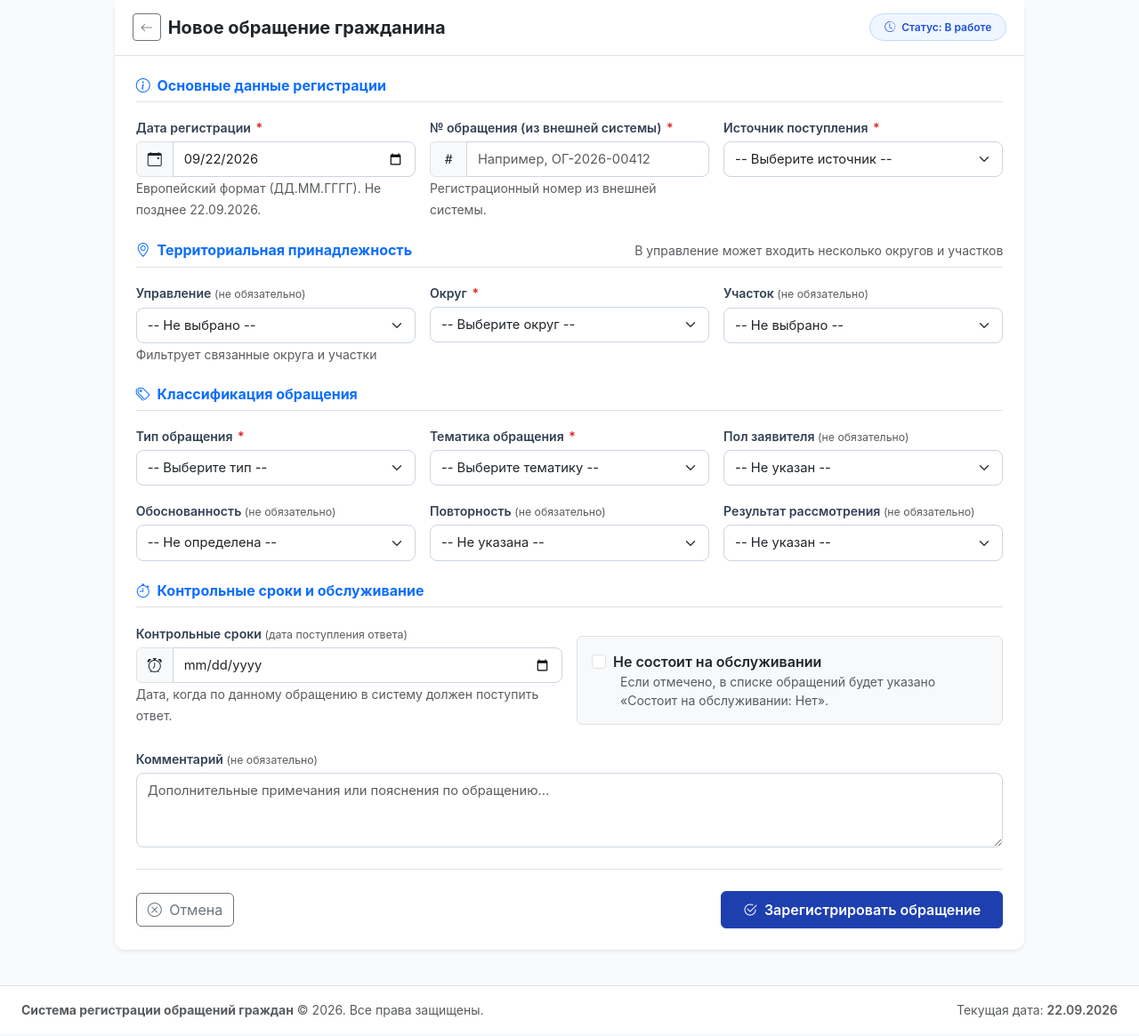
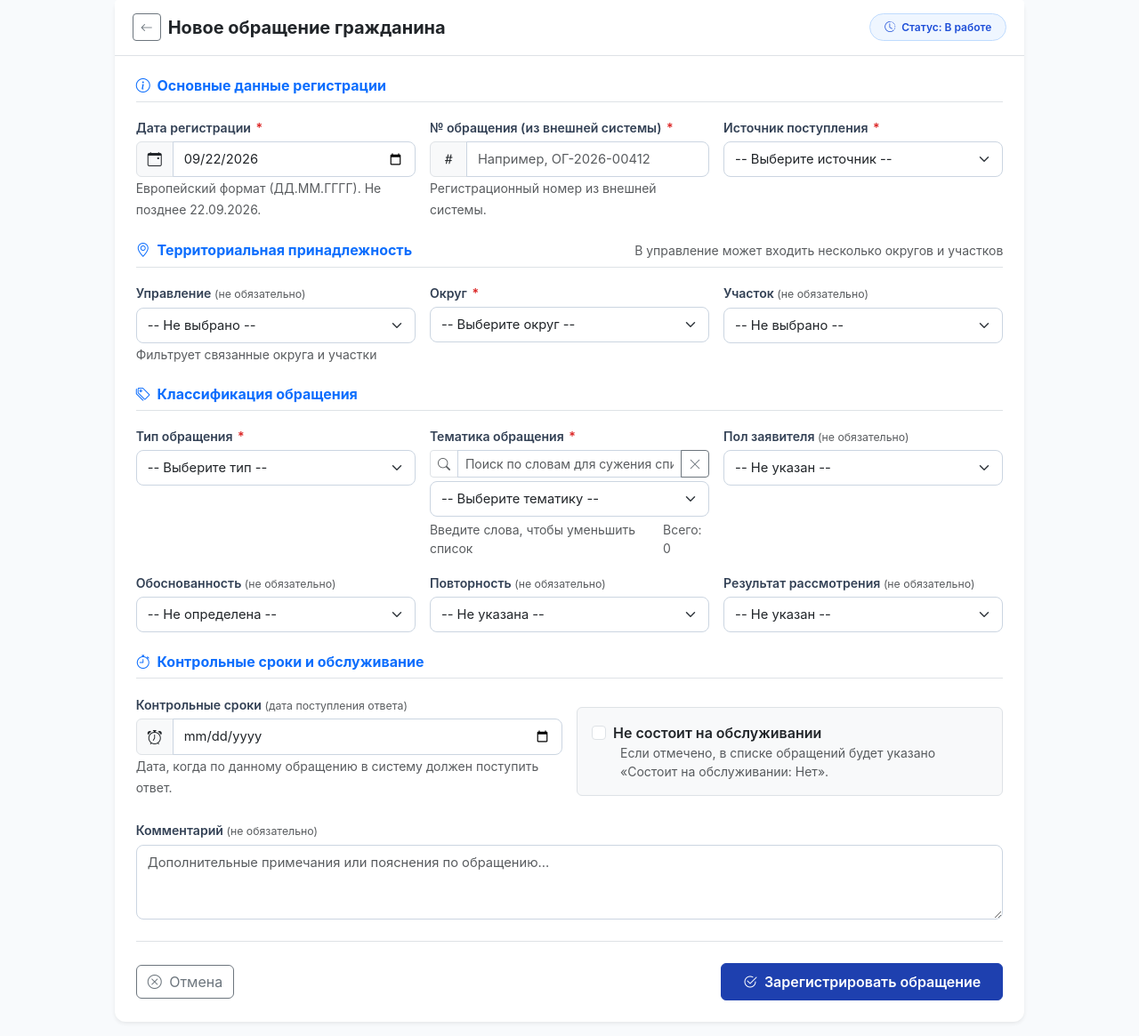
Before and after one commit to brookhut/system_for_registering_citizens_appeals, a Flask app: page /appeals/new in a window 1280 px wide. Shown: the part 119-1284 px from the top of the page at 89% size. Before the commit the page ends 1263 px from the top, so only its background shows below. Run offline with Flask 3, Linux system fonts and the light colour scheme; a user stored in the database is signed in; data that the repository does not hold is empty; some libraries are stand-ins or nearby versions.

Commit message:
Add search input to filter and reduce topic selection list
Co-authored-by: arena-agent <297053741+arena-agent@users.noreply.github.com>

```diff
--- a/app/static/js/main.js
+++ b/app/static/js/main.js
@@ -117,4 +117,107 @@ document.addEventListener('DOMContentLoaded', function () {
             }
         });
     }
+
+    // 4. Поиск и фильтрация списка тематик по словам при создании и редактировании обращения
+    const topicSelect = document.getElementById('topic_id');
+    const topicSearch = document.getElementById('topic_search');
+    const topicSearchClear = document.getElementById('topic_search_clear');
+    const topicSearchCount = document.getElementById('topic_search_count');
+
+    if (topicSelect && topicSearch) {
+        // Кешируем исходный список вариантов
+        const allTopicOptions = [];
+        for (let i = 0; i < topicSelect.options.length; i++) {
+            const opt = topicSelect.options[i];
+            allTopicOptions.push({
+                value: opt.value,
+                text: opt.textContent.trim(),
+                selected: opt.selected
+            });
+        }
+
+        const totalTopicsCount = allTopicOptions.filter(o => o.value !== '').length;
+        if (topicSearchCount) {
+            topicSearchCount.textContent = `Всего: ${totalTopicsCount}`;
+        }
+
+        function filterTopics() {
+            const query = topicSearch.value.trim().toLowerCase();
+            const words = query ? query.split(/\s+/).filter(Boolean) : [];
+            const currentSelectedVal = topicSelect.value;
+
+            const placeholder = allTopicOptions.find(o => o.value === '');
+            const items = allTopicOptions.filter(o => o.value !== '');
+
+            // Все введенные пользователем слова должны входить в название тематики (в любом порядке)
+            const matchedItems = items.filter(item => {
+                if (words.length === 0) return true;
+                const lowerText = item.text.toLowerCase();
+                return words.every(word => lowerText.includes(word));
+            });
+
+            // Пересобираем выпадающий список
+            topicSelect.innerHTML = '';
+            if (placeholder) {
+                const pOpt = document.createElement('option');
+                pOpt.value = placeholder.value;
+                pOpt.textContent = placeholder.text;
+                topicSelect.appendChild(pOpt);
+            }
+
+            let matchFoundForCurrent = false;
+            matchedItems.forEach(item => {
+                const opt = document.createElement('option');
+                opt.value = item.value;
+                opt.textContent = item.text;
+                if (item.value === currentSelectedVal) {
+                    opt.selected = true;
+                    matchFoundForCurrent = true;
+                }
+                topicSelect.appendChild(opt);
+            });
+
+            // Если текущее выбранное значение не входит в отфильтрованный список
+            if (!matchFoundForCurrent) {
+                if (matchedItems.length === 1 && words.length > 0) {
+                    // Если совпадение ровно одно, автоматически выбираем его
+                    topicSelect.value = matchedItems[0].value;
+                } else if (words.length > 0 && placeholder) {
+                    topicSelect.value = '';
+                }
+            }
+
+            // Обновляем индикатор количества найденных записей
+            if (topicSearchCount) {
+                if (words.length > 0) {
+                    topicSearchCount.textContent = `Найдено: ${matchedItems.length} из ${items.length}`;
+                    topicSearchCount.className = matchedItems.length === 0 ? 'text-danger fw-bold' : 'text-primary fw-bold';
+                } else {
+                    topicSearchCount.textContent = `Всего: ${items.length}`;
+                    topicSearchCount.className = 'text-muted';
+                }
+            }
+        }
+
+        topicSearch.addEventListener('input', filterTopics);
+
+        // Предотвращаем случайную отправку всей формы при нажатии Enter в строке поиска
+        topicSearch.addEventListener('keydown', function (e) {
+            if (e.key === 'Enter') {
+                e.preventDefault();
+                topicSelect.focus();
+            } else if (e.key === 'Escape') {
+                topicSearch.value = '';
+                filterTopics();
+            }
+        });
+
+        if (topicSearchClear) {
+            topicSearchClear.addEventListener('click', function () {
+                topicSearch.value = '';
+                filterTopics();
+                topicSearch.focus();
+            });
+        }
+    }
 });
--- a/app/templates/appeals/form.html
+++ b/app/templates/appeals/form.html
@@ -158,6 +158,15 @@
                                 <label for="topic_id" class="form-label">
                                     Тематика обращения <span class="required-asterisk">*</span>
                                 </label>
+                                <div class="input-group input-group-sm mb-1">
+                                    <span class="input-group-text bg-white text-muted"><i class="bi bi-search"></i></span>
+                                    <input type="text" class="form-control" id="topic_search"
+                                           placeholder="Поиск по словам для сужения списка..."
+                                           autocomplete="off" title="Введите слова для фильтрации списка тематик">
+                                    <button class="btn btn-outline-secondary" type="button" id="topic_search_clear" title="Сбросить поиск">
+                                        <i class="bi bi-x-lg"></i>
+                                    </button>
+                                </div>
                                 <select class="form-select" id="topic_id" name="topic_id" required>
                                     <option value="">-- Выберите тематику --</option>
                                     {% for top in topics %}
@@ -166,6 +175,10 @@
                                         </option>
                                     {% endfor %}
                                 </select>
+                                <div class="d-flex justify-content-between align-items-center mt-1">
+                                    <small class="text-muted" id="topic_search_hint">Введите слова, чтобы уменьшить список</small>
+                                    <small class="text-muted" id="topic_search_count"></small>
+                                </div>
                             </div>
 
                             <!-- 7. Пол заявителя (мужской, женский, опционально) -->
```
Also changed, not shown: app/templates/appeals/detail.html (+17 -0 lines), tests/test_app.py (+10 -0 lines).
